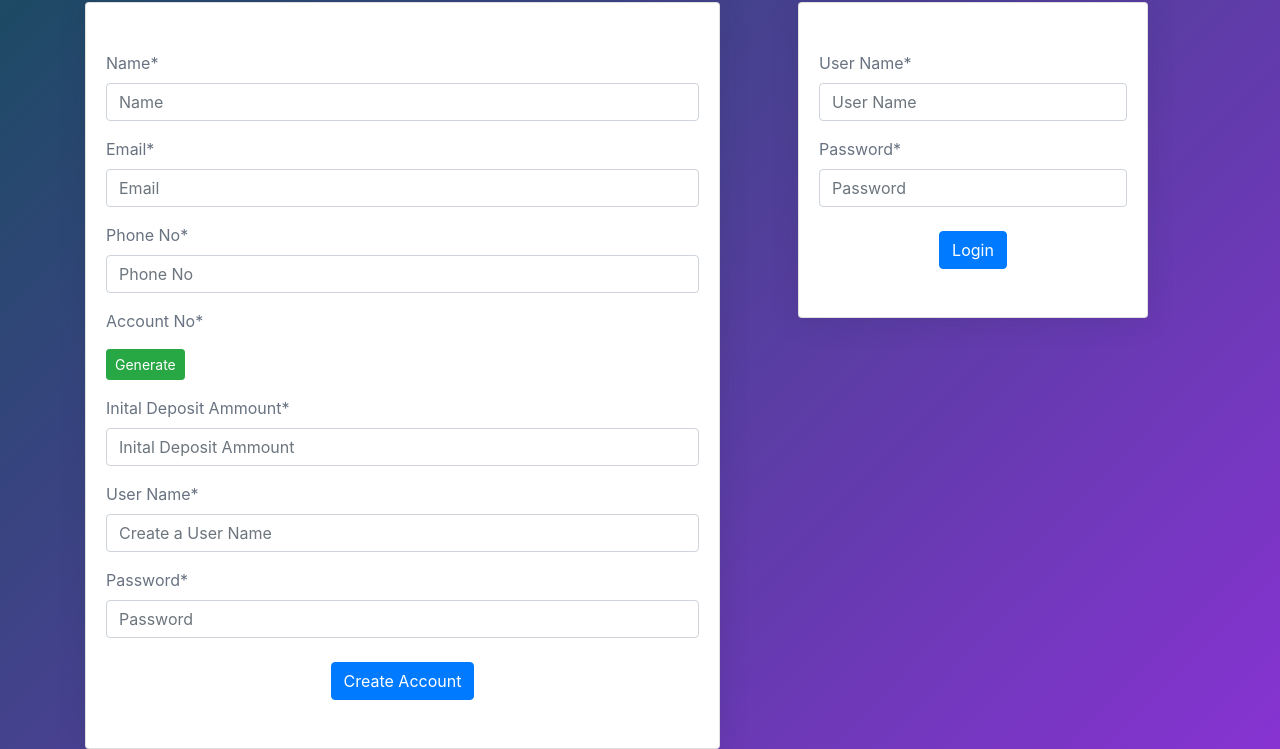
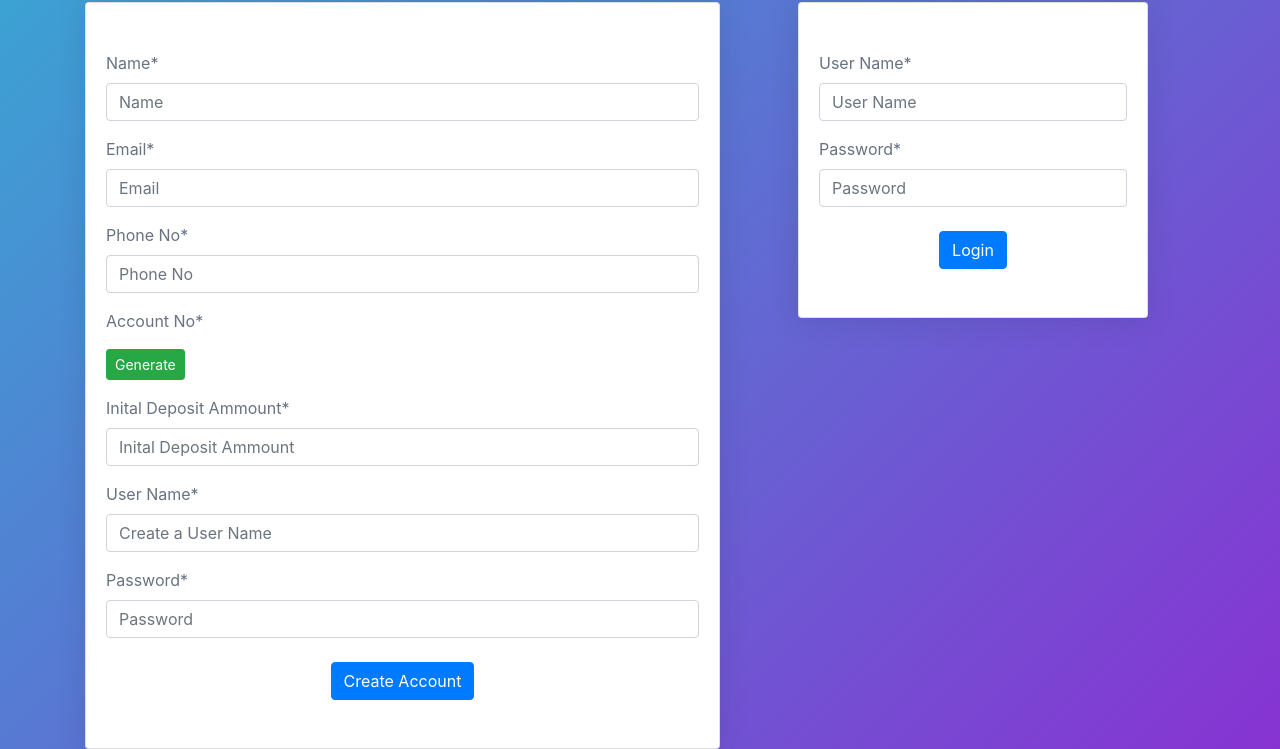
Before and after one commit to mhammad94/BankAppProject, a website: page app.html in a window 1280 px wide. Shown: the part 92-841 px from the top of the page. Drawn offline with nearby package versions, Linux system fonts and the light colour scheme; files that its build step writes are made by us from their sources; files whose address does not match are found by name.

Commit message:
UI Changes

```diff
--- a/Main Files/app.css
+++ b/Main Files/app.css
@@ -13,7 +13,7 @@ body {
 }
 
 .bg-gradient {
-    background-image: linear-gradient(135deg, #184b5f 0%, rgba(105, 0, 199, 0.8) 100%);
+    background-image: linear-gradient(135deg, #38a7d3 0%, rgba(105, 0, 199, 0.8) 100%);
 }
 
 h1,
```
